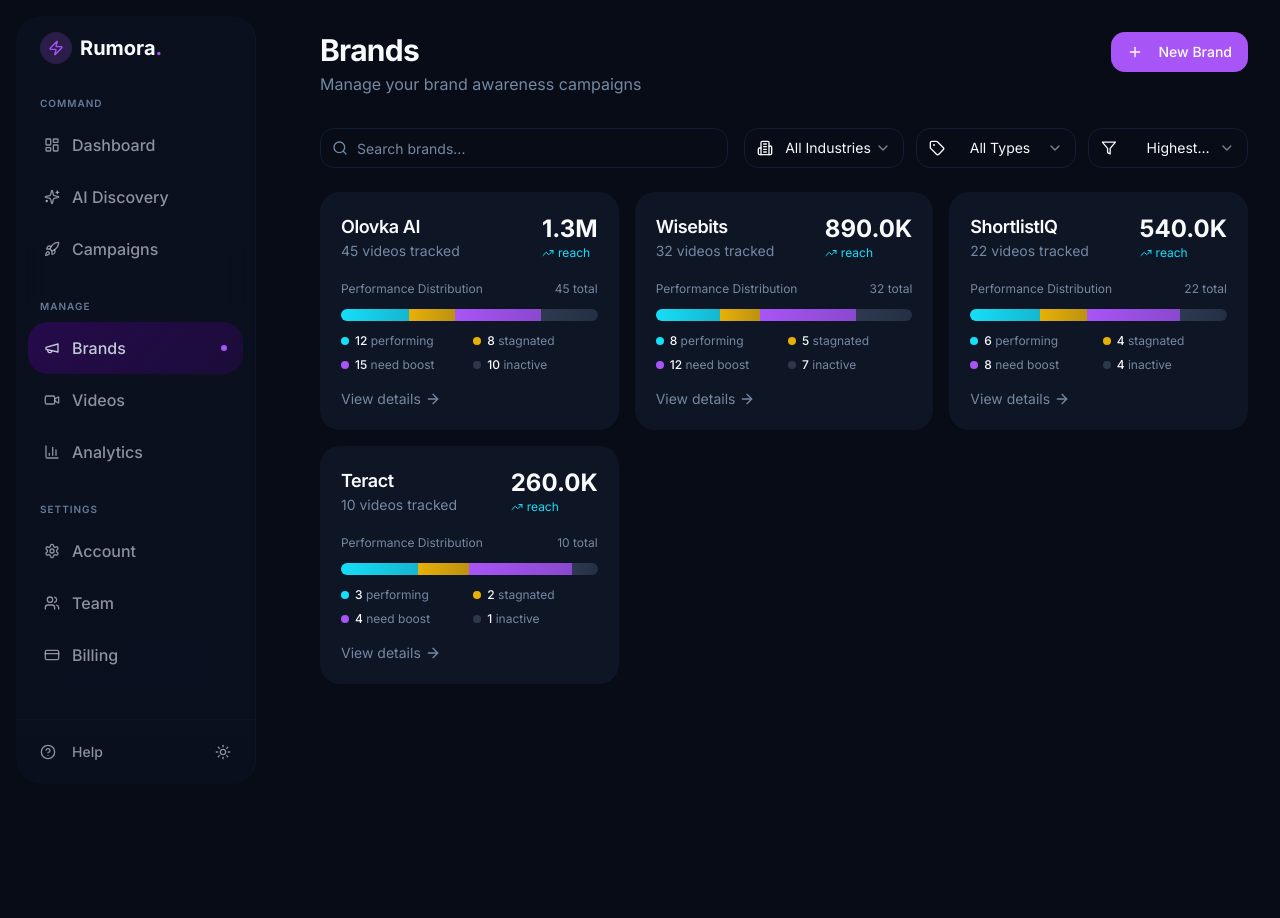
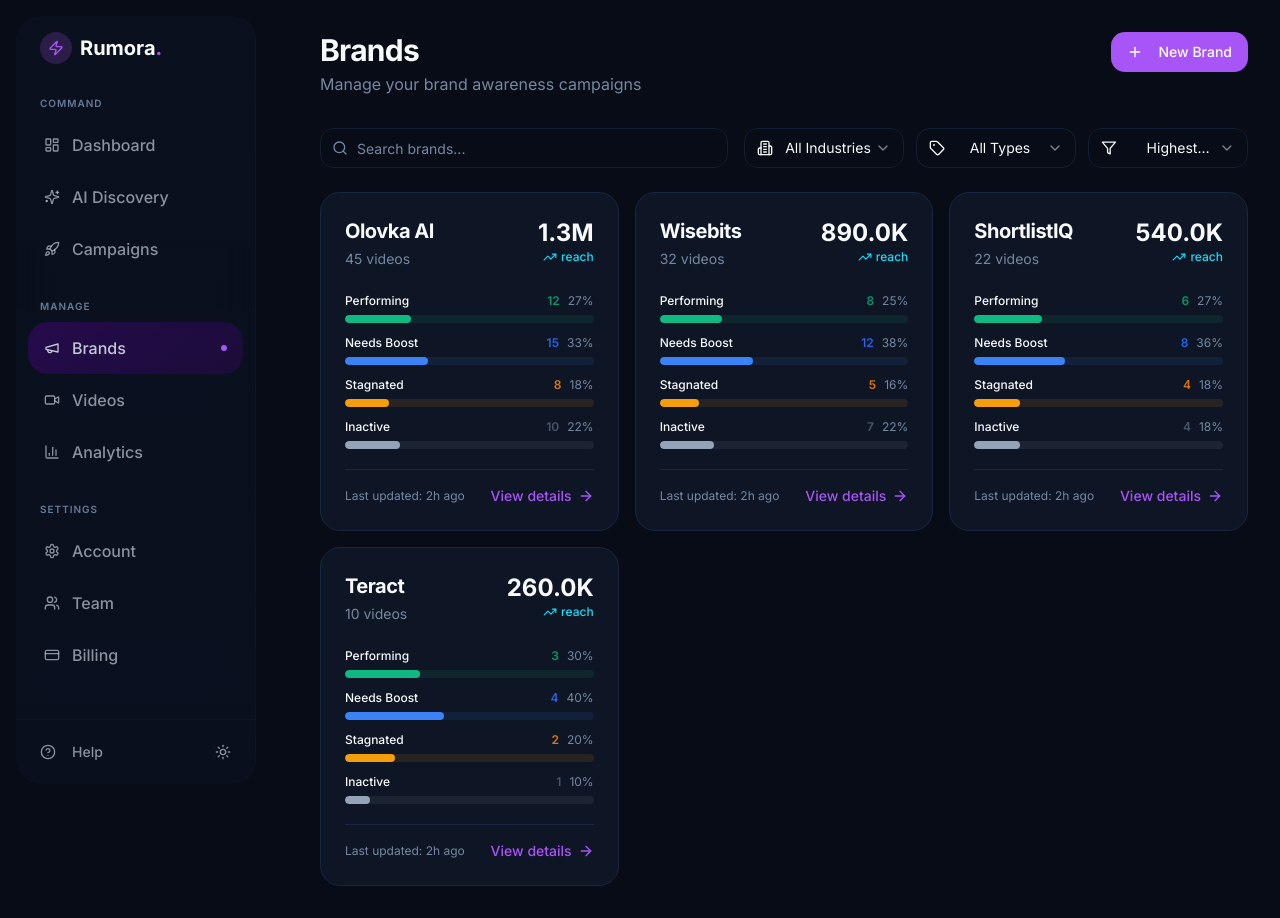
Before and after one commit to Kasra1637/vidcommenting, a React (Vite) app: page /brands in a window 1280 px wide. Before the commit the page ends 800 px from the top, so only its background shows below. Built offline with nearby package versions, Linux system fonts and the light colour scheme; the HTML template or start-up script is replaced by a standard one.

Commit message:
Updated BrandCard.tsx

```diff
--- a/src/components/dashboard/BrandCard.tsx
+++ b/src/components/dashboard/BrandCard.tsx
@@ -28,111 +28,99 @@ const formatNumber = (num: number) => {
 
 const BrandCard = ({ brand }: BrandCardProps) => {
   const total = brand.videos;
-  const performingPercent = (brand.performing / total) * 100;
-  const stagnatedPercent = (brand.stagnated / total) * 100;
-  const needsBoostPercent = (brand.needsBoost / total) * 100;
-  const inactivePercent = (brand.inactive / total) * 100;
+
+  const statusCategories = [
+    {
+      label: "Performing",
+      count: brand.performing,
+      percent: (brand.performing / total) * 100,
+      color: "bg-emerald-500",
+      bgLight: "bg-emerald-500/10",
+      textColor: "text-emerald-600",
+    },
+    {
+      label: "Needs Boost",
+      count: brand.needsBoost,
+      percent: (brand.needsBoost / total) * 100,
+      color: "bg-blue-500",
+      bgLight: "bg-blue-500/10",
+      textColor: "text-blue-600",
+    },
+    {
+      label: "Stagnated",
+      count: brand.stagnated,
+      percent: (brand.stagnated / total) * 100,
+      color: "bg-amber-500",
+      bgLight: "bg-amber-500/10",
+      textColor: "text-amber-600",
+    },
+    {
+      label: "Inactive",
+      count: brand.inactive,
+      percent: (brand.inactive / total) * 100,
+      color: "bg-slate-400",
+      bgLight: "bg-slate-400/10",
+      textColor: "text-slate-600",
+    },
+  ];
 
   return (
     <Link
       href={`/brands/${brand.id}`}
-      className="group block rounded-xl border border-transparent bg-card p-5 transition-all duration-300 hover:shadow-lg hover:shadow-primary/5"
+      className="group block rounded-xl border bg-card p-6 transition-all duration-300 hover:border-primary/20 hover:shadow-lg"
     >
-      <div className="flex items-start justify-between mb-5">
+      <div className="flex items-start justify-between mb-6">
         <div>
-          <h3 className="text-lg font-semibold text-foreground transition-colors">
+          <h3 className="text-xl font-bold text-foreground mb-1">
             {brand.name}
           </h3>
-          <p className="text-sm text-muted-foreground">{brand.videos} videos tracked</p>
+          <p className="text-sm text-muted-foreground">{brand.videos} videos</p>
         </div>
         <div className="text-right">
           <p className="text-2xl font-bold text-foreground">
             {formatNumber(brand.reach)}
           </p>
-          <div className="flex items-center gap-1 text-success">
-            <TrendingUp className="h-3 w-3" />
-            <span className="text-xs">reach</span>
+          <div className="flex items-center justify-end gap-1 text-success">
+            <TrendingUp className="h-3.5 w-3.5" />
+            <span className="text-xs font-medium">reach</span>
           </div>
         </div>
       </div>
 
-      {/* Performance Distribution Bar */}
       <div className="space-y-3">
-        <div className="flex items-center justify-between text-xs text-muted-foreground">
-          <span>Performance Distribution</span>
-          <span>{total} total</span>
-        </div>
-
-        {/* Stacked Bar */}
-        <div className="relative h-3 w-full overflow-hidden rounded-full bg-muted/50">
-          <div className="flex h-full">
-            {brand.performing > 0 && (
-              <div
-                className="h-full bg-gradient-to-r from-secondary to-secondary/80 transition-all duration-500 group-hover:brightness-110"
-                style={{ width: `${performingPercent}%` }}
-              />
-            )}
-            {brand.stagnated > 0 && (
-              <div
-                className="h-full bg-gradient-to-r from-warning to-warning/80 transition-all duration-500 group-hover:brightness-110"
-                style={{ width: `${stagnatedPercent}%` }}
-              />
-            )}
-            {brand.needsBoost > 0 && (
-              <div
-                className="h-full bg-gradient-to-r from-primary to-primary/80 transition-all duration-500 group-hover:brightness-110"
-                style={{ width: `${needsBoostPercent}%` }}
-              />
-            )}
-            {brand.inactive > 0 && (
-              <div
-                className="h-full bg-gradient-to-r from-muted-foreground/30 to-muted-foreground/20 transition-all duration-500 group-hover:brightness-110"
-                style={{ width: `${inactivePercent}%` }}
-              />
-            )}
-          </div>
-        </div>
-
-        {/* Legend */}
-        <div className="grid grid-cols-2 gap-2 text-xs">
-          {brand.performing > 0 && (
-            <div className="flex items-center gap-1.5">
-              <div className="h-2 w-2 rounded-full bg-secondary" />
-              <span className="text-muted-foreground">
-                <span className="font-medium text-foreground">{brand.performing}</span> performing
-              </span>
+        {statusCategories.map((status) => (
+          status.count > 0 && (
+            <div key={status.label} className="space-y-1.5">
+              <div className="flex items-center justify-between text-xs">
+                <span className="font-medium text-foreground">{status.label}</span>
+                <div className="flex items-center gap-2">
+                  <span className={`font-semibold ${status.textColor}`}>
+                    {status.count}
+                  </span>
+                  <span className="text-muted-foreground">
+                    {status.percent.toFixed(0)}%
+                  </span>
+                </div>
+              </div>
+              <div className={`relative h-2 w-full overflow-hidden rounded-full ${status.bgLight}`}>
+                <div
+                  className={`h-full rounded-full ${status.color} transition-all duration-700 ease-out`}
+                  style={{ width: `${status.percent}%` }}
+                />
+              </div>
             </div>
-          )}
-          {brand.stagnated > 0 && (
-            <div className="flex items-center gap-1.5">
-              <div className="h-2 w-2 rounded-full bg-warning" />
-              <span className="text-muted-foreground">
-                <span className="font-medium text-foreground">{brand.stagnated}</span> stagnated
-              </span>
-            </div>
-          )}
-          {brand.needsBoost > 0 && (
-            <div className="flex items-center gap-1.5">
-              <div className="h-2 w-2 rounded-full bg-primary" />
-              <span className="text-muted-foreground">
-                <span className="font-medium text-foreground">{brand.needsBoost}</span> need boost
-              </span>
-            </div>
-          )}
-          {brand.inactive > 0 && (
-            <div className="flex items-center gap-1.5">
-              <div className="h-2 w-2 rounded-full bg-muted-foreground/30" />
-              <span className="text-muted-foreground">
-                <span className="font-medium text-foreground">{brand.inactive}</span> inactive
-              </span>
-            </div>
-          )}
-        </div>
+          )
+        ))}
       </div>
 
-      <div className="mt-4 flex items-center text-sm text-muted-foreground group-hover:text-accent transition-colors">
-        View details
-        <ArrowRight className="ml-1 h-4 w-4 transition-transform group-hover:translate-x-1" />
+      <div className="mt-5 pt-4 border-t flex items-center justify-between">
+        <div className="text-xs text-muted-foreground">
+          Last updated: 2h ago
+        </div>
+        <div className="flex items-center text-sm font-medium text-primary group-hover:text-accent transition-colors">
+          View details
+          <ArrowRight className="ml-1.5 h-4 w-4 transition-transform group-hover:translate-x-1" />
+        </div>
       </div>
     </Link>
   );
```
